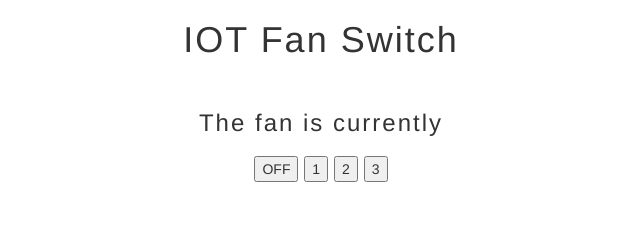
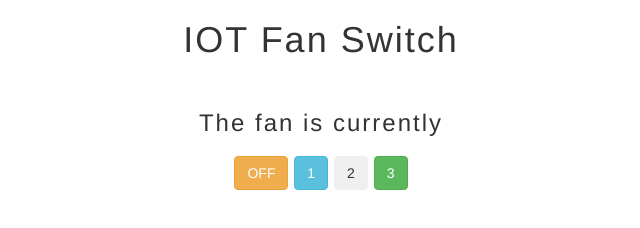
Before and after one commit to jeyn99/jane-fan-status.github.io, a website: page index.html in a window 1280 px wide. Shown: the whole page, without its empty margins (319-959 px from the left). Drawn offline with nearby package versions, Linux system fonts and the light colour scheme.

Commit message:
Host trying

```diff
--- a/index.html
+++ b/index.html
@@ -10,9 +10,9 @@
     <script src="https://ajax.googleapis.com/ajax/libs/jquery/3.4.1/jquery.min.js"></script>
     <script src="https://maxcdn.bootstrapcdn.com/bootstrap/3.4.0/js/bootstrap.min.js"></script>
     <style>
-    body {
-        letter-spacing: 2px;
-    }
+        body {
+            letter-spacing: 2px;
+        }
     </style>
 </head>
 
@@ -21,11 +21,12 @@
     <script src="./scripts/browserMqtt.js"></script>
     <center>
         <h1>IOT Fan Switch</h1><br>
-        <h3>The fan is currently</h3><h2></h2>
-        <button id="off" >OFF</button>
-        <button id="1" value="3">1</button>
-        <button id="2" value="2">2</button>
-        <button id="3" value="3">3</button>
+        <h3>The fan is currently</h3>
+        <h2></h2>
+        <button id="off" class="btn btn-warning">OFF</button>
+        <button id="1" class="btn btn-info">1</button>
+        <button id="2" class="btn btn-dark">2</button>
+        <button id="3" class="btn btn-success">3</button>
     </center>
 </body>
 
--- a/scripts/controller.js
+++ b/scripts/controller.js
@@ -3,13 +3,12 @@ $(document).ready(function (e) {
     var brokweAdd = "wss://test.mosquitto.org:8081/mqtt";
     var time = new Date($.now());
     client = mqtt.connect(brokweAdd);
-
     client.on("connect", function () {
-        client.subscribe('jane/fan/status')
         $(document).on('click', 'button', function () {
             var click = $(this).attr("id")
             $('h2').empty();
             $('h2').append(click);
+            client.subscribe('jane/fan/status')
             client.publish('jane/fan/status', "Turned at " + click + " : " + time)
         })
     })
```
